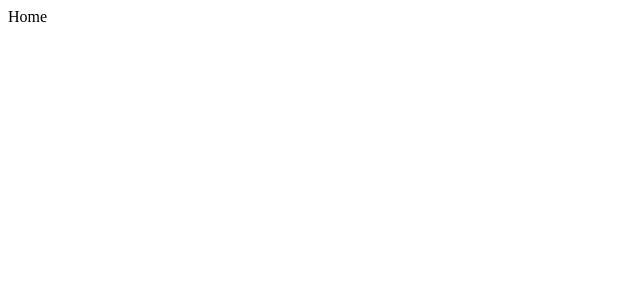
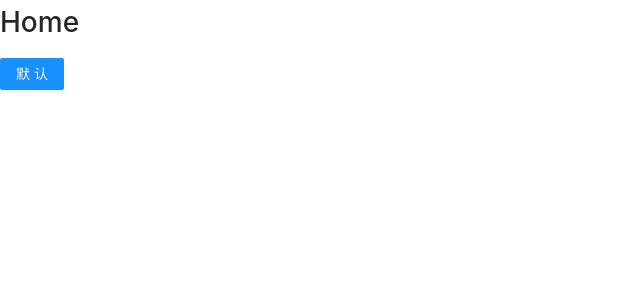
Before and after one commit to shiwuqi/react-vite-ts, a React (Vite) app: page / in a window 1280 px wide. Shown: the top 300 px of the page, without its empty margins (0-640 px from the left). Built offline with nearby package versions, Linux system fonts and the light colour scheme.

Commit message:
feat: add antd

```diff
--- a/src/main.tsx
+++ b/src/main.tsx
@@ -1,11 +1,11 @@
-import ReactDOM from 'react-dom';
+import { createRoot } from 'react-dom/client';
 import { BrowserRouter as Router } from 'react-router-dom';
 import App from '@/App';
 import 'tailwindcss/tailwind.css';
 
-ReactDOM.render(
-    <Router basename={import.meta.env.BASE_URL}>
-        <App />
-    </Router>,
-    document.querySelector('#root')
-);
+import 'antd/dist/antd.less';
+
+const root = createRoot(document.querySelector('#root') as Element);
+root.render(<Router basename={import.meta.env.BASE_URL}>
+    <App />
+</Router>);
--- a/src/pages/home/index.tsx
+++ b/src/pages/home/index.tsx
@@ -1,10 +1,11 @@
-import { useState, useCallback, useMemo } from 'react';
-
-const a = 1;
+import { Button } from 'antd';
 
 const Home = () => {
     return (
-        <div className='text-3xl text-green-600'>Home</div>
+        <div>
+            <h1 className="text-3xl text-green-600">Home</h1>
+            <Button type="primary">默认</Button>
+        </div>
     )
 }
 export default Home;
```
Also changed, not shown: package.json (+7 -2 lines), .eslintrc.js, 1 other file (tests, documents, lock files or other folders).
